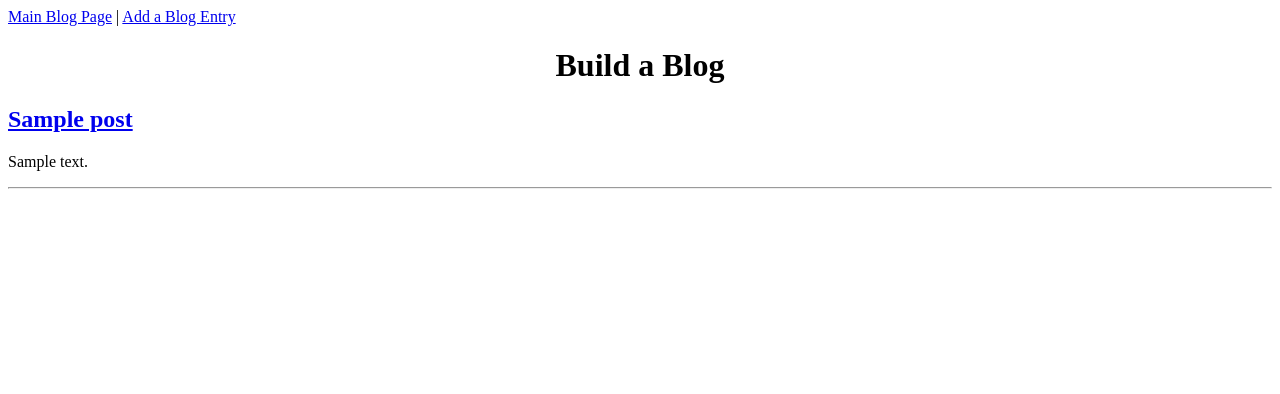
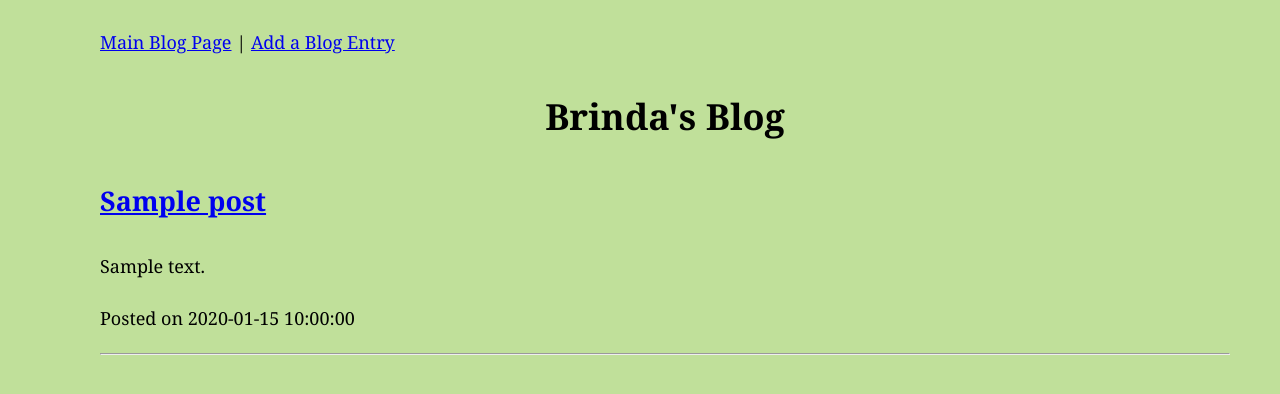
Before and after one commit to brindalakshmi/build-a-blog, a Flask app: template templates/blog.html in a window 1280 px wide. Shown: the top 394 px of the page. Run offline with Flask 2, Linux system fonts and the light colour scheme; the template is opened without the code that fills it: most values are stand-ins (such as "Sample title", 1, 10 or a date in 2020); data that the repository does not hold is empty.

Commit message:
finished blog

```diff
--- a/main.py
+++ b/main.py
@@ -1,6 +1,6 @@
-from flask import Flask, request, redirect, render_template
+from flask import Flask, request, redirect, render_template, url_for
 from flask_sqlalchemy import SQLAlchemy
-
+from datetime import datetime
 
 app = Flask(__name__)
 app.config['DEBUG'] = True
@@ -10,13 +10,14 @@ db = SQLAlchemy(app)
 
 class Blog(db.Model):
     id = db.Column(db.Integer, primary_key=True)
-    title = db.Column(db.String(120))
+    title = db.Column(db.Text(120))
     body = db.Column(db.Text)
+    date_posted = db.Column(db.DateTime)
 
-    def __init__(self, title, body):
+    def __init__(self, title, body, date_posted):
         self.title = title
         self.body = body
-
+        self.date_posted = date_posted
 
 @app.route('/')
 def index():
@@ -37,10 +38,9 @@ def blog():
 def new_post():
     if request.method == 'POST':
         blog_title = request.form['blog-title']
-
         blog_body = request.form['blog-entry']
+        date_posted = datetime.now()
         title_error = ''
-        date_posted_error = ''
         body_error = ''
 
         if not blog_title:
@@ -49,7 +49,7 @@ def new_post():
         if not blog_body:
             body_error = "Please enter a blog entry"
         if not body_error and not title_error:
-            new_entry = Blog(blog_title, blog_body)
+            new_entry = Blog(blog_title, blog_body, date_posted)
             db.session.add(new_entry)
             db.session.commit()
             return redirect('/blog?id={}'.format(new_entry.id))
--- /dev/null
+++ b/static/styles/base.css
@@ -0,0 +1,25 @@
+html {
+    margin: 0;
+    padding:  0;
+}
+
+h1 {
+    text-align: center;
+    }
+
+.error {
+    color: red;
+}
+
+
+
+body {
+    background:rgb(192, 224, 154);
+  	font: 75% georgia, sans-serif;
+	line-height: 1.88889;
+    color: black;
+    font-size: 18px;
+    font-weight: 100;
+    margin: 25px 50px 75px 100px;
+	padding: 0;
+}
--- a/templates/base.html
+++ b/templates/base.html
@@ -1,17 +1,12 @@
 <!DOCTYPE html>
 <html>
-<head>
+<header>
+    <link rel= "stylesheet" type= "text/css" href= "{{ url_for('static',filename='styles/base.css') }}">
     <title>{{title}}</title>
-    <style>
-        h1{
-            text-align: center;
-        }
-        .error{
-            color: red;
-        }
-    </style>
-</head>
+</header>
+
 <body>
+
     <nav>
         <a href="/blog">Main Blog Page</a> |
         <a href="/newpost">Add a Blog Entry</a>
--- a/templates/blog.html
+++ b/templates/blog.html
@@ -2,7 +2,7 @@
 
 {% block content %}
 
-    <h1>Build a Blog</h1>
+    <h1>Brinda's Blog</h1>
 
     {% if posts|length == 0 %}
     <h3>No blog posts yet.</h3>
@@ -12,6 +12,7 @@
 
     <a href="/blog?id={{post.id}}"><h2>{{post.title}}</h2></a>
     <p>{{post.body}}</p>
+    <p>Posted on {{post.date_posted}}</p>
     <hr>
 
     {% endfor %}
--- a/templates/entry.html
+++ b/templates/entry.html
@@ -5,5 +5,5 @@
 
     <h1>{{post.title}}</h1>
     <p>{{post.body}}</p>
-
+    <p>Posted on {{post.date_posted}}</p>
 {% endblock %}
--- a/templates/newpost.html
+++ b/templates/newpost.html
@@ -1,6 +1,7 @@
 {% extends "base.html" %}
 
 {% block content %}
+
     <h1>Add Blog Entry</h1>
     <br>
     <form method='post'>
@@ -16,5 +17,6 @@
         </label>
         <p class="error">{{body_error}}</p>
         <input type="submit" value='Add Entry'>
+
     </form>
 {% endblock %}
```
